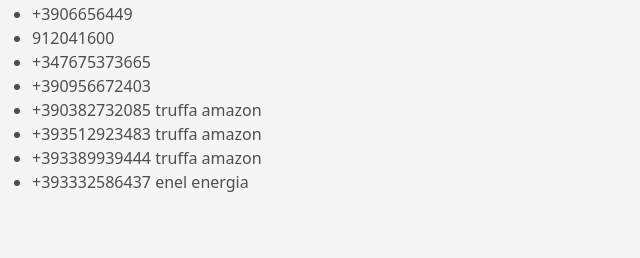
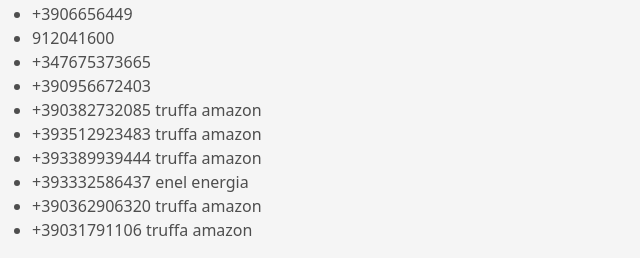
Before and after one commit to simon387/simonecelia.it, a PHP site: page /shame.php in a window 1280 px wide. Shown: the part 766-1024 px from the top of the page, without its empty margins (0-640 px from the left). Before the commit the page ends 958 px from the top, so only its background shows below. Run offline with PHP 8.4, Linux system fonts and the light colour scheme.

Commit message:
dio_cane_i_call_center_di_merda_grazie_legge_italiana

```diff
--- a/shame.php
+++ b/shame.php
@@ -44,6 +44,8 @@
 	<li>+393512923483 truffa amazon</li>
 	<li>+393389939444 truffa amazon</li>
 	<li>+393332586437 enel energia</li>
+	<li>+390362906320 truffa amazon</li>
+	<li>+39031791106 truffa amazon</li>
 </ul>
 </body>
 </html>
```
